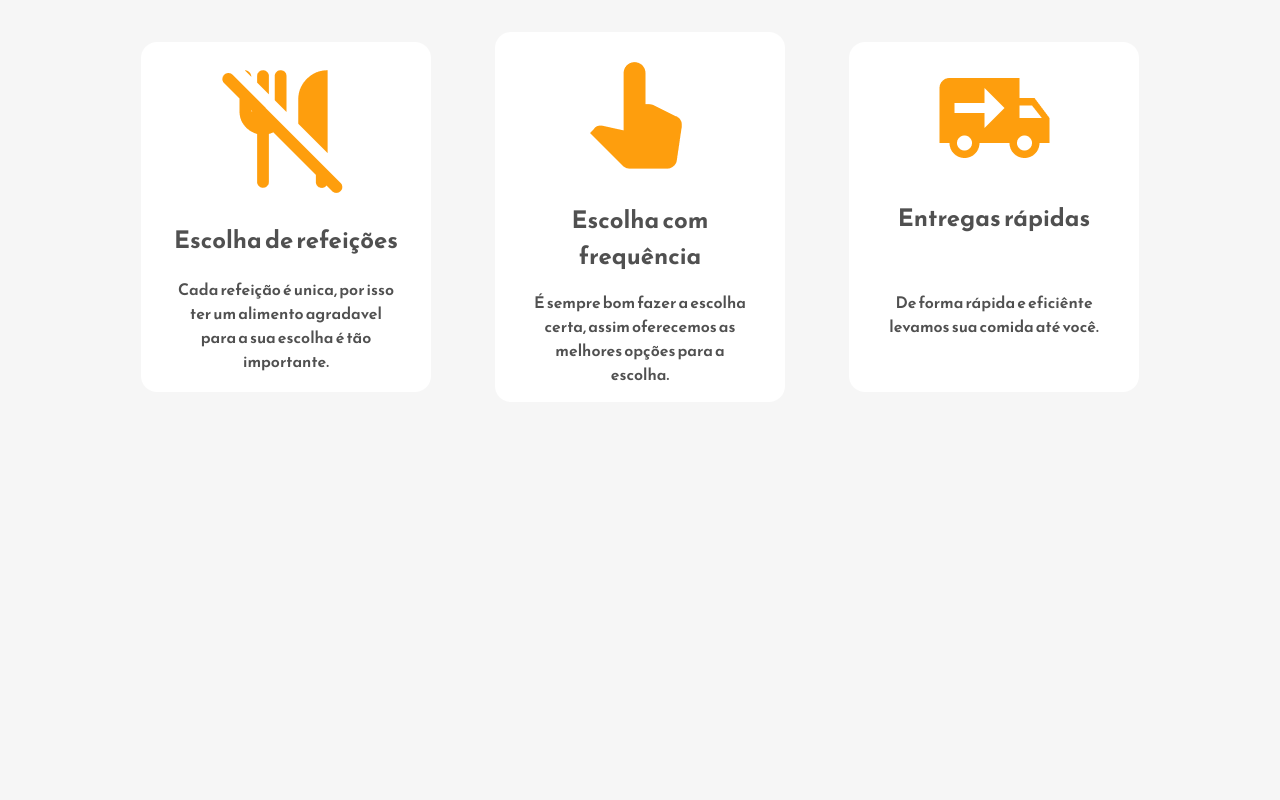
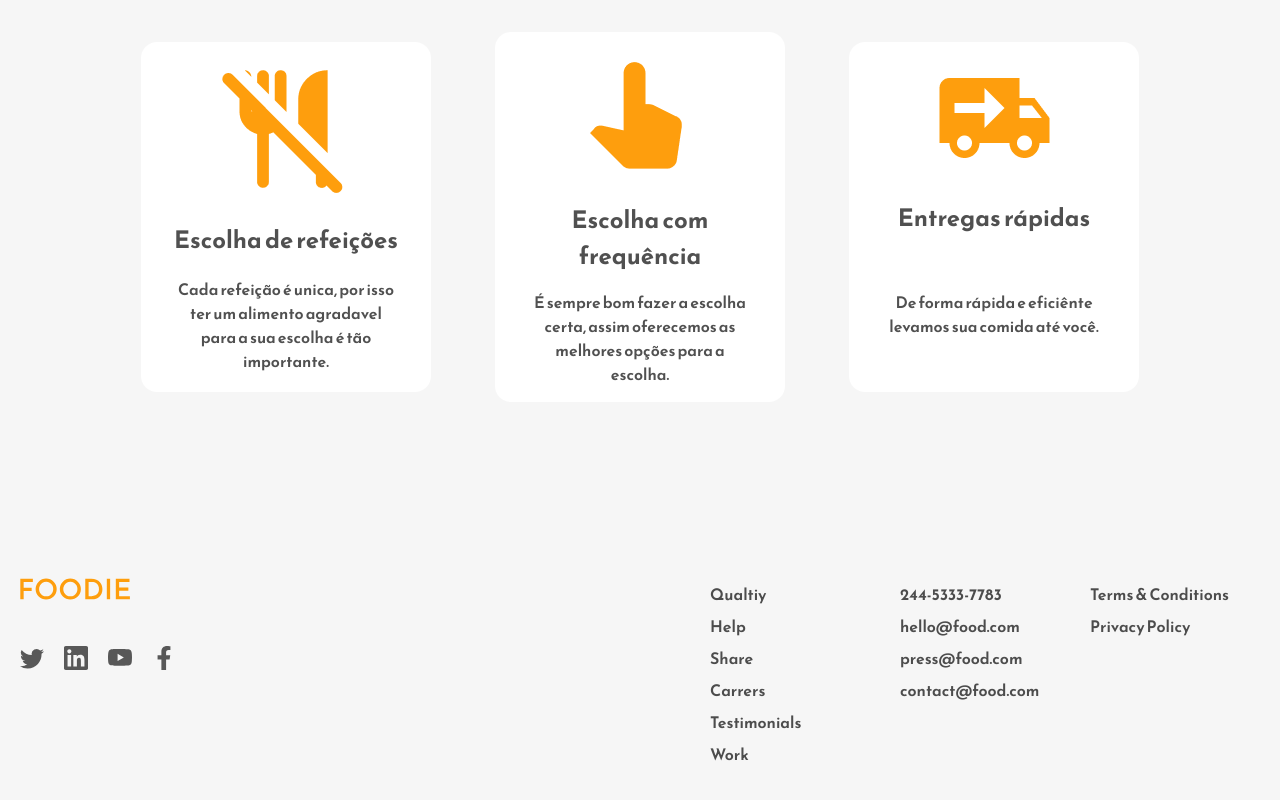
Before and after one commit to souzalipe/Foodie, a React (Vite) app: page /work in a window 1280 px wide. Shown: the part 343-1143 px from the top of the page. Before the commit the page ends 800 px from the top, so only its background shows below. Built offline with nearby package versions, Linux system fonts and the light colour scheme.

Commit message:
Update: React-router-dom

```diff
--- a/src/App.jsx
+++ b/src/App.jsx
@@ -1,5 +1,5 @@
 import './App.css'
-import { BrowserRouter as Router, Routes, Route } from 'react-router-dom';
+import { BrowserRouter as Router, Routes, Route, Navigate} from 'react-router-dom';
 import Home from './Components/Home/Home'
 import About from './Components/About/About'
 import Work from './Components/Work/Work'
@@ -11,6 +11,7 @@ function App() {
   return (
     <Router>
       <Routes>
+        <Route path="/" element={<Navigate to="/home"/>} />
         <Route path="/home" element={<Home/>} />
         <Route path="/about" element={<About/>} />
         <Route path="/work" element={<Work/>} />
--- a/src/Components/Contact/Contact.jsx
+++ b/src/Components/Contact/Contact.jsx
@@ -1,5 +1,6 @@
 import React from "react";
 import Navbar from "../Navbar/Navbar"
+import Footer from "../Footer/Footer";
 
 const Contact = () => {
   return (
@@ -13,6 +14,7 @@ const Contact = () => {
         <button className="secondary-button">Enviar</button>
       </div>
     </div>
+    <Footer/>
     </>
 
   );
--- a/src/Components/Navbar/Navbar.jsx
+++ b/src/Components/Navbar/Navbar.jsx
@@ -40,9 +40,9 @@ const Navbar = () =>{
                 <img src={Logo} alt="" />
             </div>
             <div className="navbar-links-container">
-                <Link to="/home">Home</Link>
-                <Link to="/work" >Work</Link>
-                <Link to="/contact" >Contact</Link>
+                <Link to="/home" className="link-nav-btn">Home</Link>
+                <Link to="/work" className="link-nav-btn">Work</Link>
+                <Link to="/contact" className="link-nav-btn">Contact</Link>
                 <a href="">
                     <BsCart2 className="navbar-cart-icon" />
                 </a>
--- a/src/Components/Work/Work.jsx
+++ b/src/Components/Work/Work.jsx
@@ -3,6 +3,7 @@ import PickMeals from "../../assets/pick-meals-image.png"
 import ChooseMeals from "../../assets/choose-image.png"
 import DeliveryMeals from "../../assets/delivery-image.png"
 import Navbar from "../Navbar/Navbar"
+import Footer from "../Footer/Footer"
 
 const Work = () => {
     const workInfoData = [
@@ -44,6 +45,7 @@ const Work = () => {
           ))}
         </div>
       </div>
+      <Footer/>
     </>
     );
   };
```
